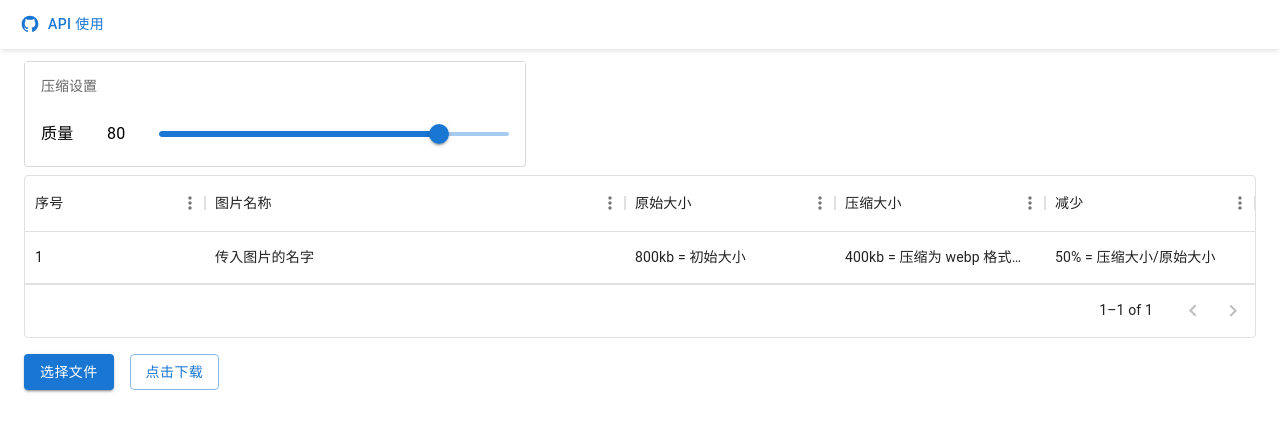
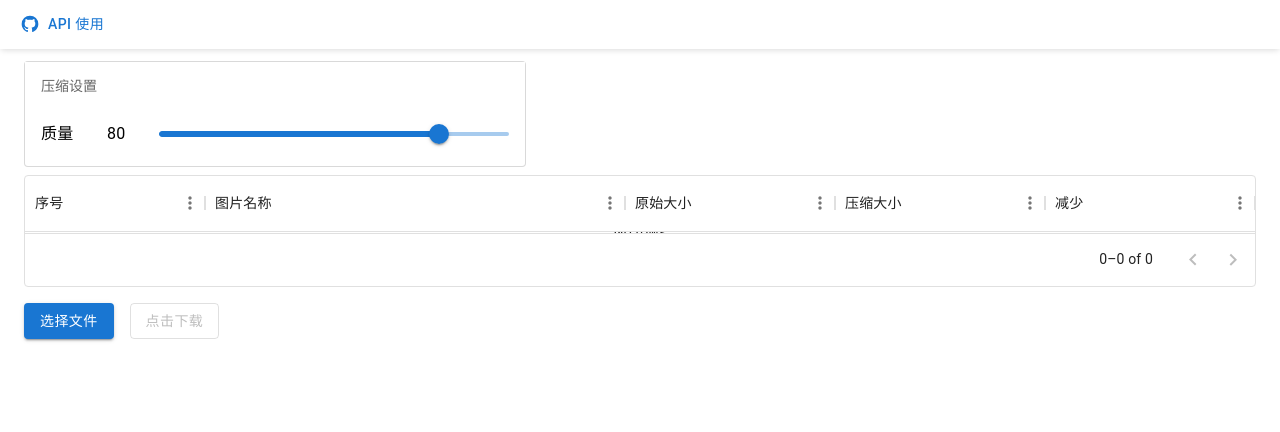
Before and after one commit to Plumbiu/img-tools, a Next.js app: page / in a window 1280 px wide. Shown: the top 432 px of the page. Built offline with nearby package versions, Linux system fonts and the light colour scheme.

Commit message:
fix: remove console.log

```diff
--- a/src/app/page.tsx
+++ b/src/app/page.tsx
@@ -29,17 +29,7 @@ const zip = new JSZip()
 
 export default function Home() {
   const iptRef = useRef<HTMLInputElement>(null)
-  const [webpFile, setWebpFile] = useState<WebpFile[]>([
-    {
-      id: 1,
-      name: '传入图片的名字',
-      buffer: Buffer.from('0011'),
-      zipedBuffer: Buffer.from('01'),
-      size: '800kb = 初始大小',
-      zipedSize: '400kb = 压缩为 webp 格式的图片大小',
-      rate: '50% = 压缩大小/原始大小',
-    },
-  ])
+  const [webpFile, setWebpFile] = useState<WebpFile[]>([])
   const [toastOpen, setToastOpen] = useState(false)
   const [dialogOpen, setDialogOpen] = useState(false)
   const [selectedValue, setSelectedValue] = useState<[string, string]>()
@@ -83,7 +73,6 @@ export default function Home() {
       zip.file(`${name}.webp`, buffer2Base64(zipedBuffer), { base64: true })
     }
     setWebpFile(ziped)
-    console.log({ ziped })
   }
 
   function handleClose() {
```
